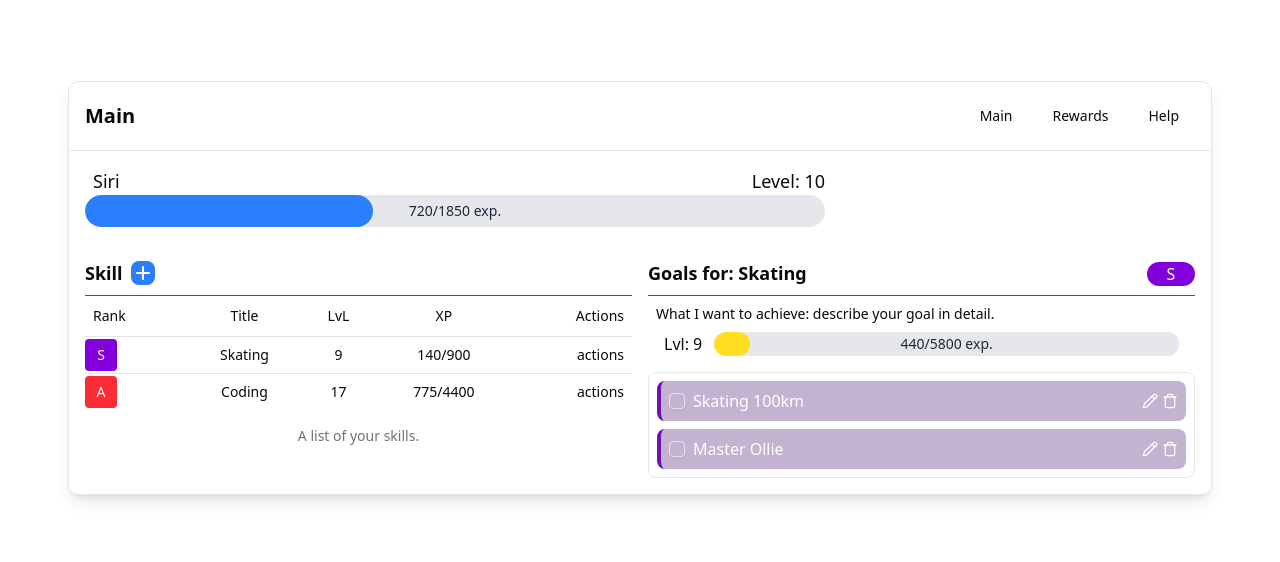
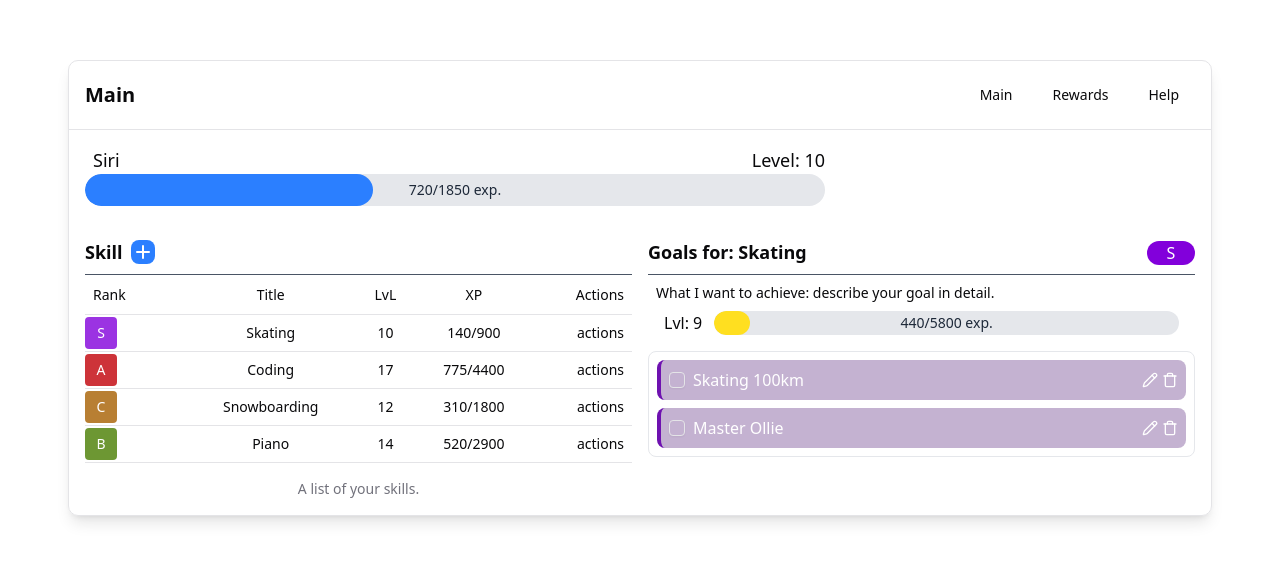
Before and after one commit to Jophkins/beetforge, a Next.js app: page / in a window 1280 px wide. Shown: the part 112-674 px from the top of the page. Built offline with nearby package versions, Linux system fonts and the light colour scheme.

Commit message:
:sparkles: developed entities for ranks / hardcoded skill array

```diff
--- a/src/app/(site)/page.tsx
+++ b/src/app/(site)/page.tsx
@@ -1,9 +1,60 @@
+import type { Rank } from "@/src/entities/rank/types";
+
 import Character from "@/src/components/character/character";
 import Header from "@/src/components/header/header";
 import SkillsTable from "@/src/components/skills-table/skills-table";
 import TasksTable from "@/src/components/tasks-table/tasks-table";
 
 export default function HomePage() {
+  type Skill = {
+    id: number;
+    title: string;
+    description: string;
+    rank: Rank;
+    level: number;
+    currentXp: number;
+    nextLevelXp: number;
+  };
+
+  const skills: Skill[] = [
+    {
+      id: 1,
+      title: "Skating",
+      description: "I can skate",
+      rank: "S",
+      level: 10,
+      currentXp: 140,
+      nextLevelXp: 900,
+    },
+    {
+      id: 2,
+      title: "Coding",
+      description: "I can code",
+      rank: "A",
+      level: 17,
+      currentXp: 775,
+      nextLevelXp: 4400,
+    },
+    {
+      id: 3,
+      title: "Snowboarding",
+      description: "I can snowboard",
+      rank: "C",
+      level: 12,
+      currentXp: 310,
+      nextLevelXp: 1800,
+    },
+    {
+      id: 4,
+      title: "Piano",
+      description: "I can play piano",
+      rank: "B",
+      level: 14,
+      currentXp: 520,
+      nextLevelXp: 2900,
+    },
+  ];
+
   return (
     <div className="flex items-center justify-center h-screen p-4">
       <div className="w-11/12 max-w-7xl border rounded-lg shadow-lg">
@@ -14,7 +65,7 @@ export default function HomePage() {
           </div>
           <div className="flex gap-4">
             <div className="w-2/4 mt-8">
-              <SkillsTable />
+              <SkillsTable skills={skills} />
             </div>
             <div className="w-2/4 mt-8">
               <TasksTable />
--- a/src/components/skills-table/skills-table.tsx
+++ b/src/components/skills-table/skills-table.tsx
@@ -1,6 +1,19 @@
+import type { Rank } from "@/src/entities/rank/types";
+
 import { Table, TableBody, TableCaption, TableCell, TableHead, TableHeader, TableRow } from "@/src/components/ui/table";
+import { getRankBgColor } from "@/src/entities/rank/ui/get-rank-bg-color";
+import { cn } from "@/src/lib/utils";
 
-function SkillsTable() {
+type Skill = {
+  id: number;
+  title: string;
+  description: string;
+  rank: Rank;
+  level: number;
+  currentXp: number;
+  nextLevelXp: number;
+};
+function SkillsTable({ skills }: { skills: Skill[] }) {
   return (
     <>
       <div className="flex items-center gap-2 border-b border-gray-600 pb-2">
@@ -30,22 +43,26 @@ function SkillsTable() {
             <TableHead className="text-center">XP</TableHead>
             <TableHead className="text-right">Actions</TableHead>
           </TableRow>
+          {skills.map((skill) => {
+            return (
+              <TableRow key={skill.id} className="cursor-pointer hover:bg-gray-100 transition-colors">
+                <TableCell className={cn("mt-0.5 font-medium inline-flex items-center justify-center w-8 h-8 text-white rounded", getRankBgColor(skill.rank))}>
+                  {skill.rank}
+                </TableCell>
+                <TableCell className="text-center">{skill.title}</TableCell>
+                <TableCell className="text-center">{skill.level}</TableCell>
+                <TableCell className="text-center">
+                  {skill.currentXp}
+                  /
+                  {skill.nextLevelXp}
+                </TableCell>
+                <TableCell className="text-right">actions</TableCell>
+              </TableRow>
+            );
+          })}
         </TableHeader>
         <TableBody>
-          <TableRow className="cursor-pointer hover:bg-gray-100 transition-colors">
-            <TableCell className="mt-0.5 font-medium inline-flex items-center justify-center w-8 h-8 bg-purple-700 text-white rounded">S</TableCell>
-            <TableCell className="text-center">Skating</TableCell>
-            <TableCell className="text-center">9</TableCell>
-            <TableCell className="text-center">140/900</TableCell>
-            <TableCell className="text-right">actions</TableCell>
-          </TableRow>
-          <TableRow className="cursor-pointer hover:bg-gray-100 transition-colors">
-            <TableCell className="mt-0.5 font-medium inline-flex items-center justify-center w-8 h-8 bg-red-500 text-white rounded">A</TableCell>
-            <TableCell className="text-center">Coding</TableCell>
-            <TableCell className="text-center">17</TableCell>
-            <TableCell className="text-center">775/4400</TableCell>
-            <TableCell className="text-right">actions</TableCell>
-          </TableRow>
+
         </TableBody>
       </Table>
     </>
--- /dev/null
+++ b/src/entities/rank/tokens.ts
@@ -0,0 +1,8 @@
+import type { Rank } from "./types";
+
+export const rankColorToken: Record<Rank, "purple" | "red" | "lime" | "yellow"> = {
+  S: "purple",
+  A: "red",
+  B: "lime",
+  C: "yellow",
+};
--- /dev/null
+++ b/src/entities/rank/types.ts
@@ -0,0 +1 @@
+export type Rank = "S" | "A" | "B" | "C";
--- /dev/null
+++ b/src/entities/rank/ui/get-rank-bg-color.ts
@@ -0,0 +1,8 @@
+import type { Rank } from "../types";
+
+import { rankColorToken } from "../tokens";
+import { tokenToBgColor } from "./rank.styles";
+
+export function getRankBgColor(rank: Rank) {
+  return tokenToBgColor[rankColorToken[rank]];
+}
--- /dev/null
+++ b/src/entities/rank/ui/rank.styles.ts
@@ -0,0 +1,6 @@
+export const tokenToBgColor = {
+  purple: "bg-purple-700/80",
+  red: "bg-red-700/80",
+  lime: "bg-lime-700/80",
+  yellow: "bg-yellow-700/80",
+} as const;
```
